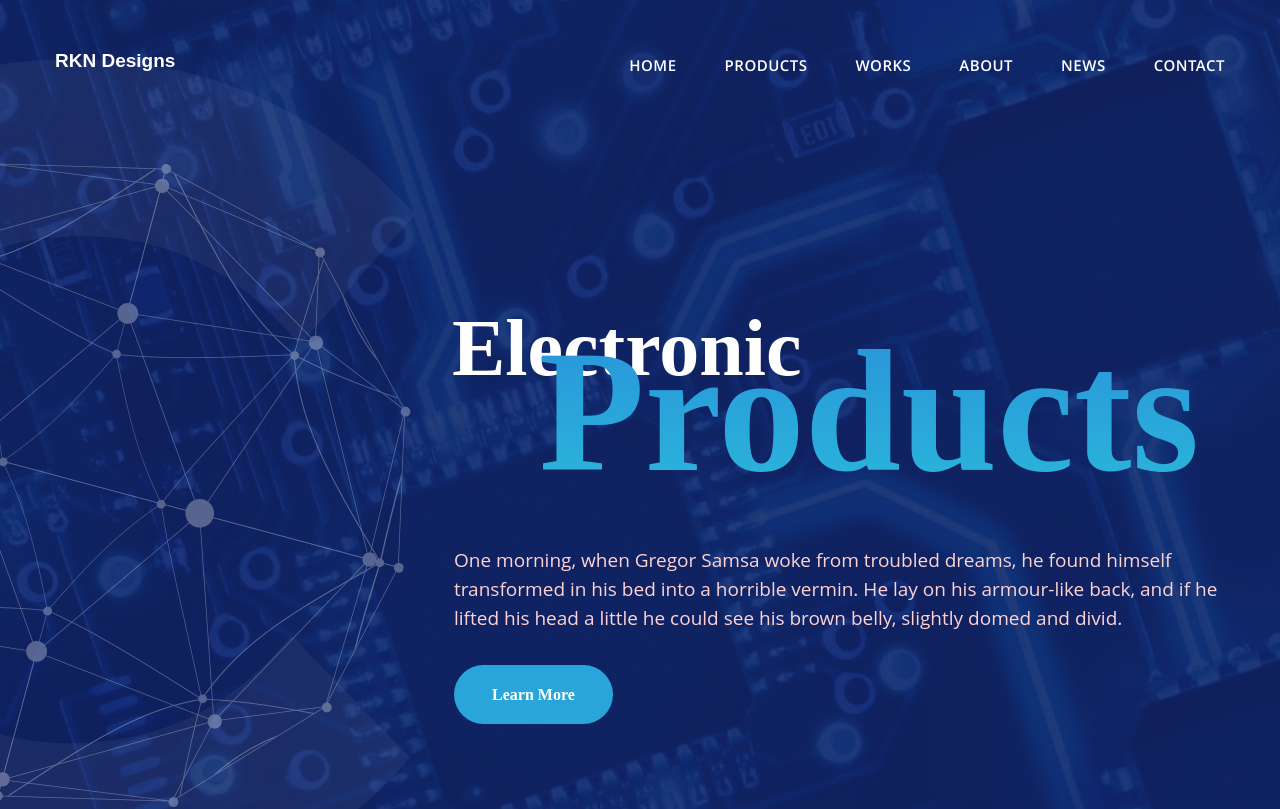
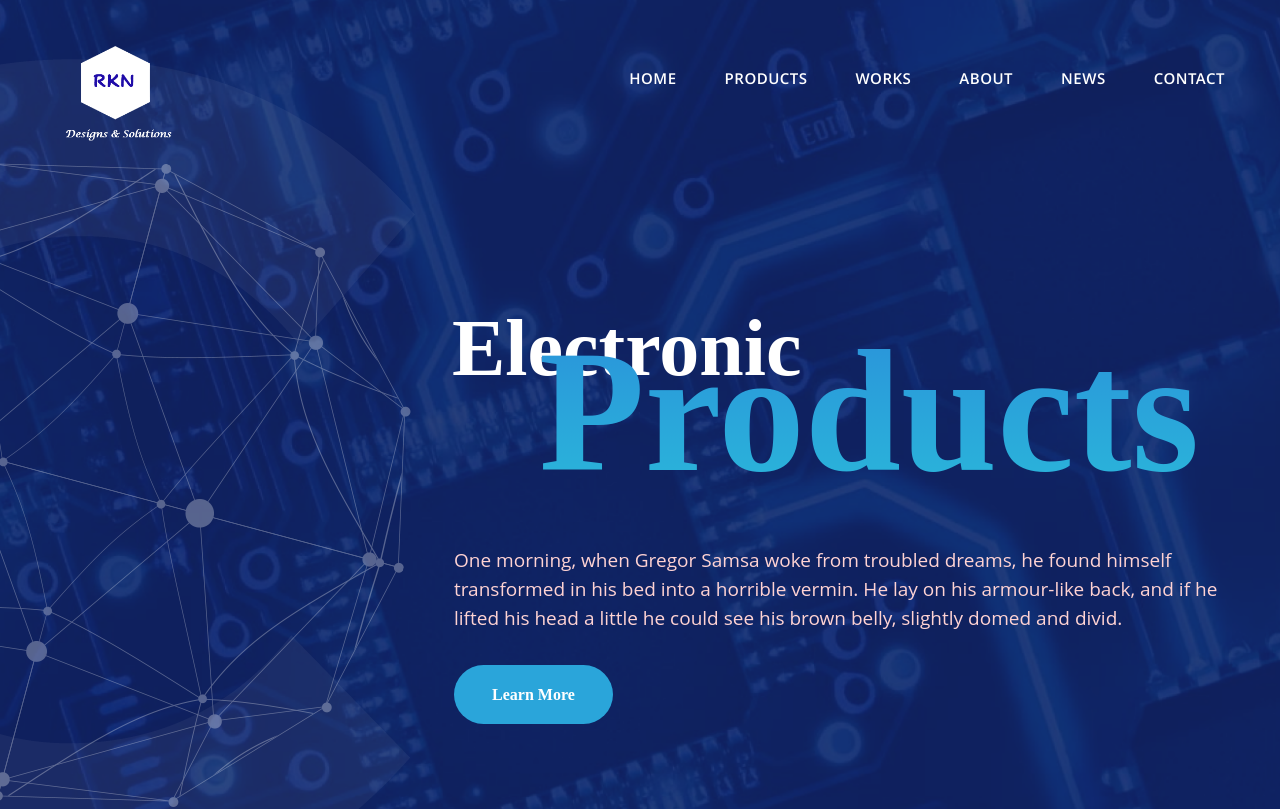
Before and after one commit to Scriptx-Studios/rkvweb, a plain HTML site: page index.html in a window 1280 px wide. Shown: the top 809 px of the page. Drawn offline with Linux system fonts and the light colour scheme; a web font is replaced by a local one.

Commit message:
Added logo

```diff
--- a/index.html
+++ b/index.html
@@ -29,8 +29,9 @@
                 <div class="onepagepro-logo  onepagepro-item-pdlr">
                     <div class="onepagepro-logo-inner">
                         <a href="">
-                            <h1 class="rkn" style="font-size:19px;color:white;">RKN Designs</h1>
+                            <!-- <h1 class="rkn" style="font-size:19px;color:white;">RKN Designs</h1> -->
                             <!-- <img src="upload/logo-mobile.png" alt="" width="150" height="26" /> -->
+                            <img src="upload/Logo_RKN.png" alt="" width="10" height="1" style="width:50%">
                         </a>
                     </div>
                 </div>
@@ -61,14 +62,15 @@
                             <div class="onepagepro-logo  onepagepro-item-pdlr">
                                 <div class="onepagepro-logo-inner">
                                     <a href="">
-                                        <h1 class="rkn" style="font-size:19px;color:white">RKN Designs</h1>
+                                        <!-- <h1 class="rkn" style="font-size:19px;color:white">RKN Designs</h1> -->
+                                        <img src="upload/Logo_RKN.png" alt="rkn" width="108" height="1" style="margin-top:-0.8em;width:60%">
                                         <!-- <img src="upload/logo.png" alt="" width="198" height="31" /> -->
                                     </a>
                                 </div>
                             </div>
                             <div class="onepagepro-navigation onepagepro-item-pdlr clearfix onepagepro-navigation-submenu-indicator ">
                                 <div class="onepagepro-main-menu" id="onepagepro-main-menu">
-                                    <ul id="menu-main-menu-1" class="sf-menu">
+                                    <ul id="menu-main-menu-1" class="sf-menu"  style="margin-top:0.8em">
                                         <li class="menu-item  onepagepro-normal-menu"><a href="#home">Home</a></li>
                                         <li class="menu-item  onepagepro-normal-menu"><a href="#products">Products</a></li>
                                         <li class="menu-item  onepagepro-normal-menu"><a href="#works">Works</a></li>
```
Also changed, not shown: upload/Logo_RKN.png (added).
